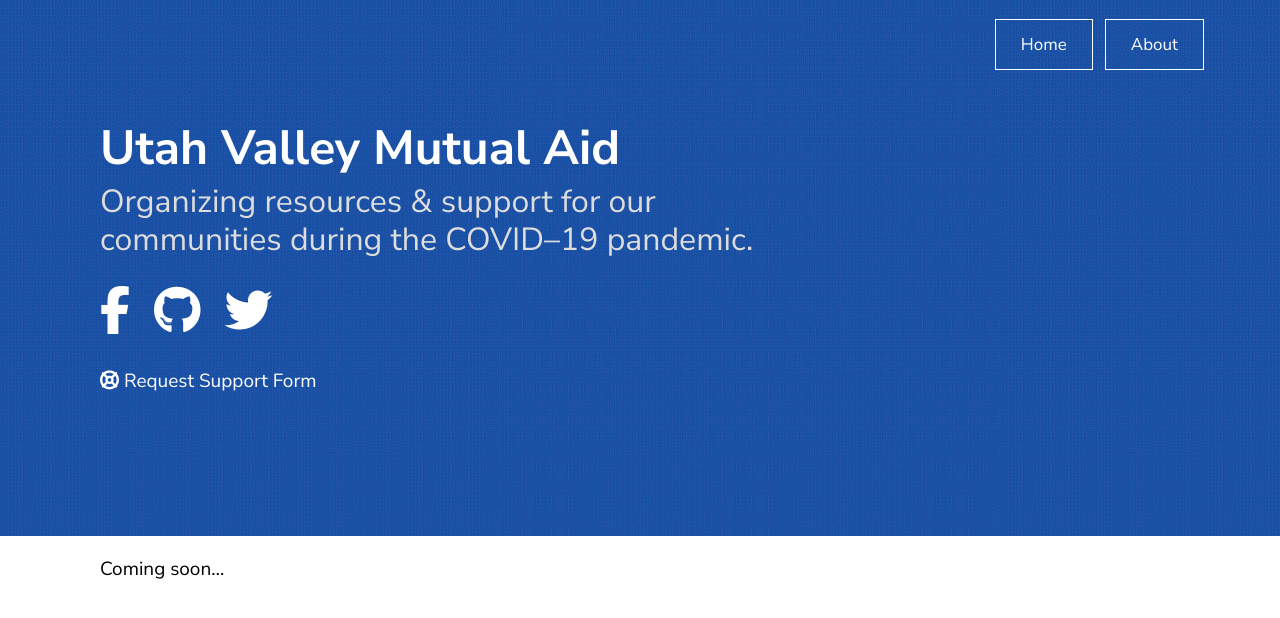
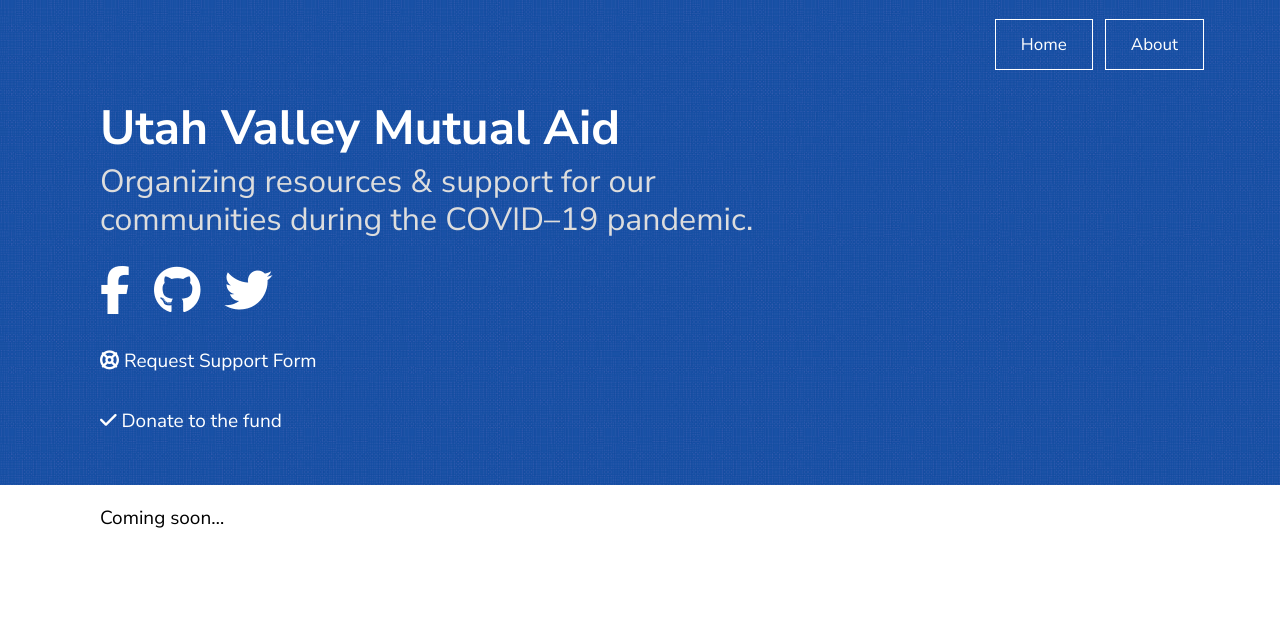
Before and after one commit to utahmutualaid/website, a Jekyll site: the page built from index.md, in a window 1280 px wide. Shown: the top 618 px of the page. Built offline with Jekyll 4.4.1, drawn with Linux system fonts in a browser that asks for light colours; nearby versions of some CDN libraries.

Commit message:
added donate link

```diff
--- a/_includes/page_header.html
+++ b/_includes/page_header.html
@@ -17,4 +17,5 @@
 	</ul>
 
 	<p><a href="https://docs.google.com/forms/d/e/1FAIpQLSdxm15E4lYHn1c3XrtrN7ze5eJbQiLizwKYsr_gq_NQA6R2tw/viewform?usp=sf_link"><i class="fa fa-life-ring"></i> Request Support Form</a></p>
+	<p><a href="https://opencollective.com/utahmutualaid/donate"><i class="fa fa-check"></i> Donate to the fund</a></p>
 </div>
--- a/_sass/theme.scss
+++ b/_sass/theme.scss
@@ -61,7 +61,7 @@ figcaption {
 
 header {
 	// background-size: cover;
-	padding: 120px 0;
+	padding: 100px 0 30px 0;
 	color: #fff;
 	overflow: hidden;
 	h2 {
```
